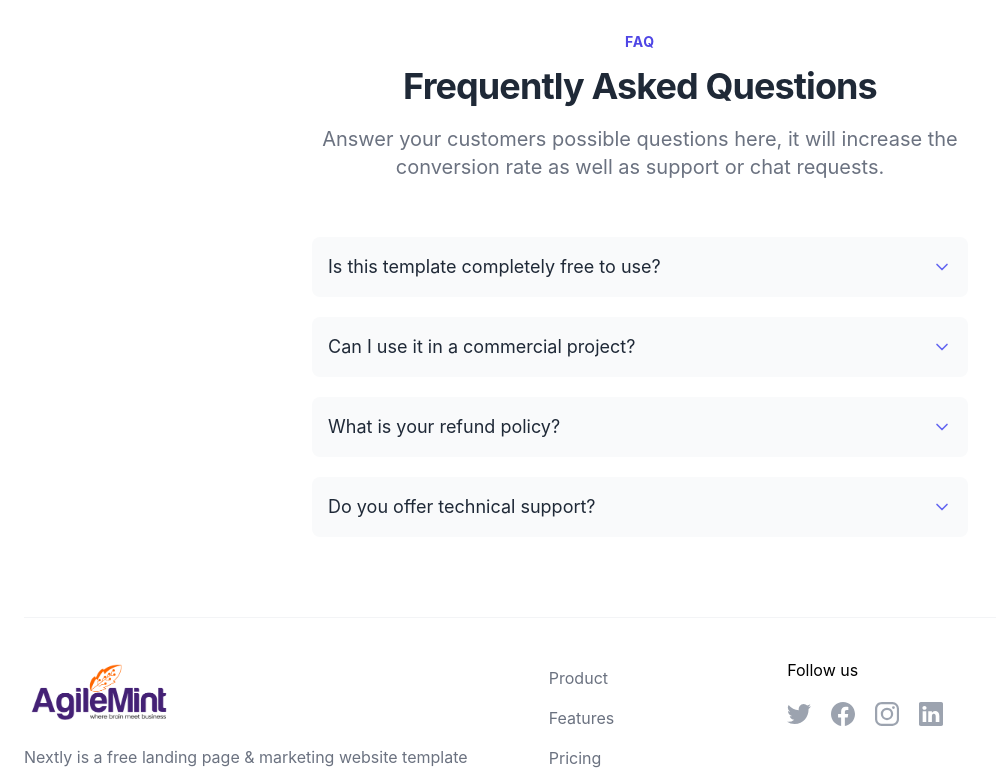
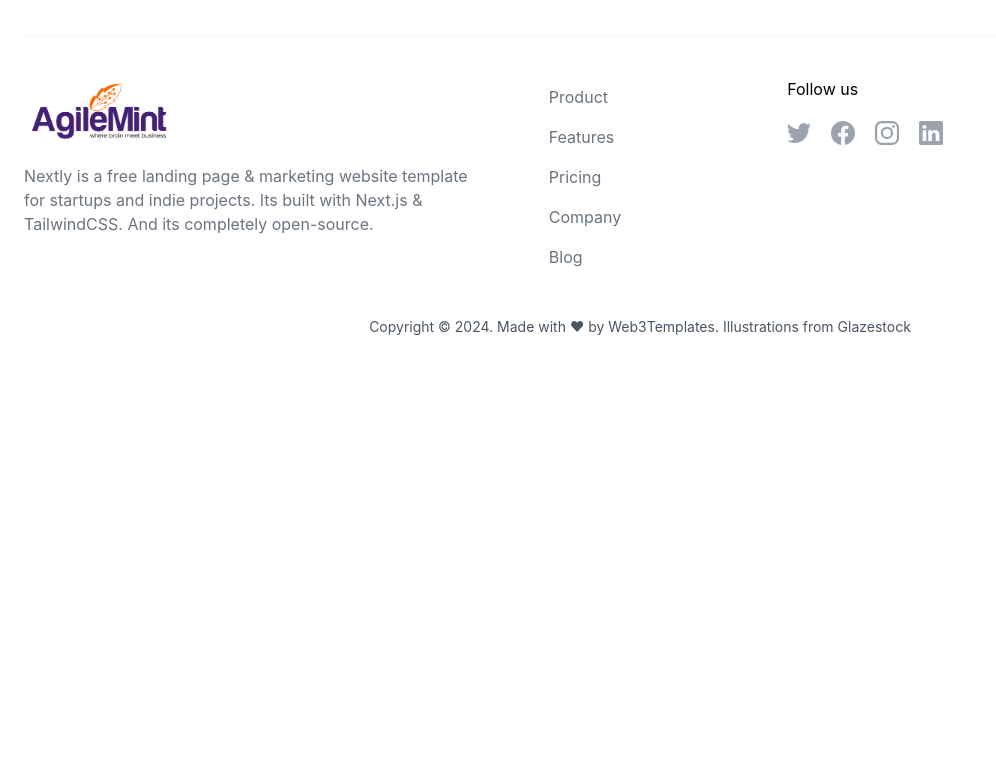
Before and after one commit to anshuman-coder/agilemint-codebase, a Next.js app: page / in a window 1280 px wide. Shown: the part 3265-4037 px from the top of the page, without its empty margins (0-996 px from the left). After the commit the page ends 3674 px from the top, so only its background shows below. Built offline with nearby package versions, Linux system fonts and the light colour scheme.

Commit message:
need to be used in future

```diff
--- a/src/pages/index.tsx
+++ b/src/pages/index.tsx
@@ -35,7 +35,7 @@ export default function Home() {
           </p>
         </SectionWrapper>
         <Testimonials />
-        {/* This section may be needed in the future */}
+        {/* This section may be needed in the future
 
         <SectionWrapper preTitle='FAQ' title='Frequently Asked Questions' align='center'>
           <p className='max-w-2xl py-4 text-lg leading-normal text-gray-500 lg:text-xl xl:text-xl dark:text-gray-300'>
@@ -43,7 +43,7 @@ export default function Home() {
             conversion rate as well as support or chat requests.
           </p>
         </SectionWrapper>
-        <Faq />
+        <Faq /> */}
       </PageBox>
     </>
   )
```
